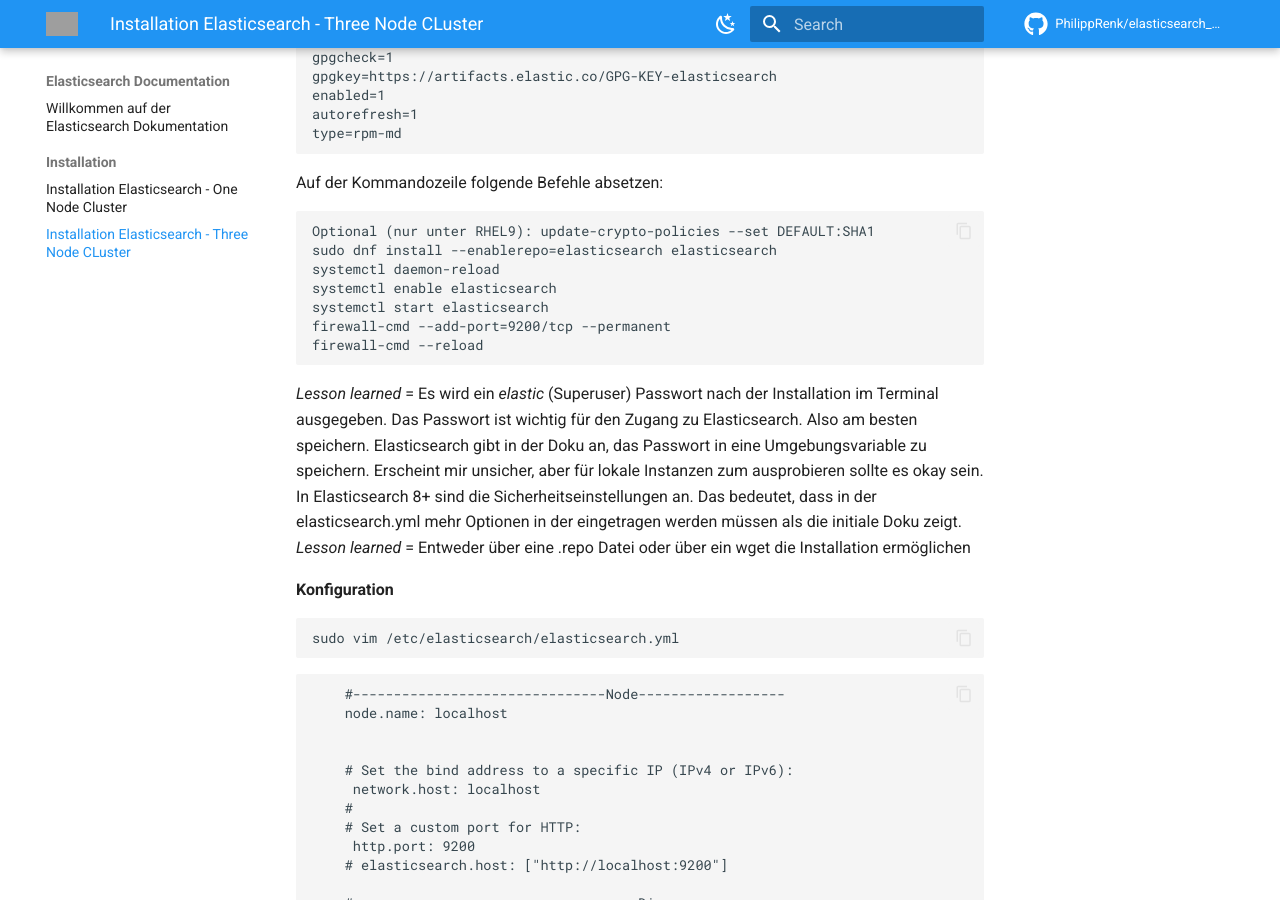
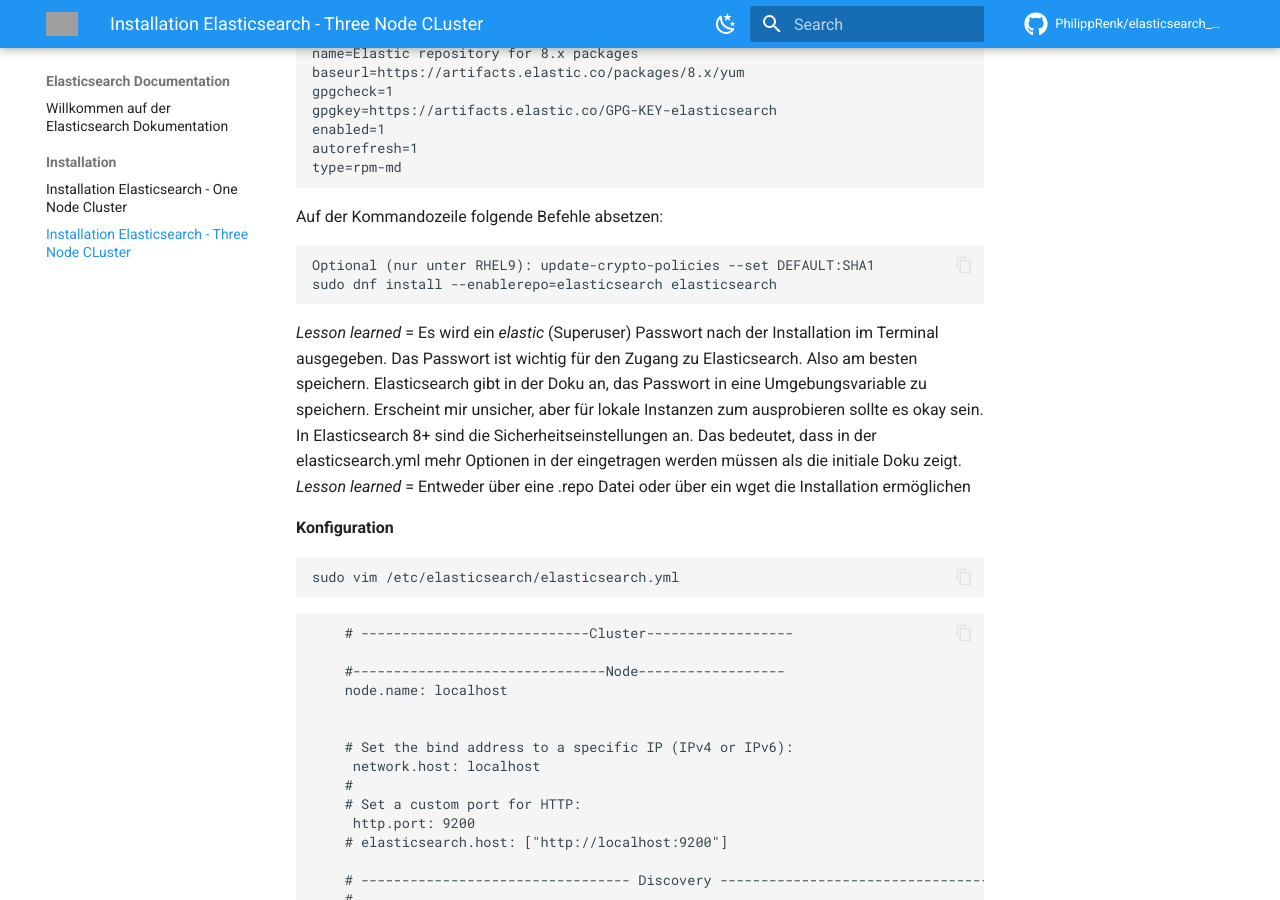
Before and after one commit to PhilippRenk/elasticsearch_documentation, an MkDocs documentation site: the page built from docs/Installation/02_1_Installation_three_node_cluster.md, in a window 1280 px wide and 900 px high, scrolled down 823 px. Built offline with MkDocs 1.6.1 and Material for MkDocs 9.7.7, drawn with Linux system fonts in a browser that asks for light colours; plug-ins that fetch from the network failed and are left out; comment, search, counter and statistics services are not loaded; some of the changed text lies outside the part shown; grey boxes are pictures that could not be loaded.

Commit message:
added lines

````diff
--- a/docs/Installation/02_1_Installation_three_node_cluster.md
+++ b/docs/Installation/02_1_Installation_three_node_cluster.md
@@ -10,6 +10,7 @@
 Server D:&emsp;&emsp;&emsp;&emsp;&emsp;Kibana
 Voraussetzung:&emsp;&emsp;&emsp;JAVA JDK Version
 
+---
 # Server A
 # Elasticsearch Installation
 
@@ -35,11 +36,7 @@
 ```
 Optional (nur unter RHEL9): update-crypto-policies --set DEFAULT:SHA1
 sudo dnf install --enablerepo=elasticsearch elasticsearch
-systemctl daemon-reload
-systemctl enable elasticsearch
-systemctl start elasticsearch
-firewall-cmd --add-port=9200/tcp --permanent
-firewall-cmd --reload
+
 ```
 
 *Lesson learned* = Es wird ein *elastic* (Superuser) Passwort nach der Installation im Terminal ausgegeben. Das Passwort ist wichtig für den Zugang zu Elasticsearch. Also am besten speichern. Elasticsearch gibt in der Doku an, das Passwort in eine Umgebungsvariable zu speichern. Erscheint mir unsicher, aber für lokale Instanzen zum ausprobieren sollte es okay sein.  In Elasticsearch 8+ sind die Sicherheitseinstellungen an. Das bedeutet, dass in der elasticsearch.yml mehr Optionen in der eingetragen werden müssen als die initiale Doku zeigt.
@@ -51,6 +48,7 @@
 ```
 
 ```
+    # ----------------------------Cluster------------------
 
     #-------------------------------Node------------------
     node.name: localhost
@@ -106,6 +104,13 @@
 
 *Lesson learned:* Wenn man DNS nutzt, dann muss unter ``cluster.initial_master_nodes`` ein FQDN eingetragen werden. Probleme kann es geben, wenn der Name nachträglich angepasst wird, nachdem man Elastic installiert hat, da dann die Zertifikate falsch sind.
 
+```
+systemctl daemon-reload
+systemctl enable elasticsearch
+systemctl start elasticsearch
+firewall-cmd --add-port=9200/tcp --permanent
+firewall-cmd --reload
+```
 
 **Keystore**
 
@@ -134,6 +139,7 @@
 
 Der Server muss dann rebootet werden.
 
+---
 
 # Kibana Installation
 Kibana Repo unter ``/etc/yum.repos.d/kibana.repo`` anlegen.
@@ -174,6 +180,9 @@
 ```
 /usr/share/kibana/bin/kibana-verification-code
 ```
+
+---
+
 # Server A
 # Install Logstash
 
@@ -229,6 +238,7 @@
 Übertragung des Zertifikats per ``scp path/to/http_ca.crt user@IP:/home/user
 Übertragung des SSL-Keys per ``scp path/to/http.p12 user@IP:/home/user
 # Server B
+
 **Installation**
 Installation von Logstash auf dem Server.
 
````
Also changed, not shown: other parts of docs/Installation/02_1_Installation_three_node_cluster.md (+1 -1 lines).
